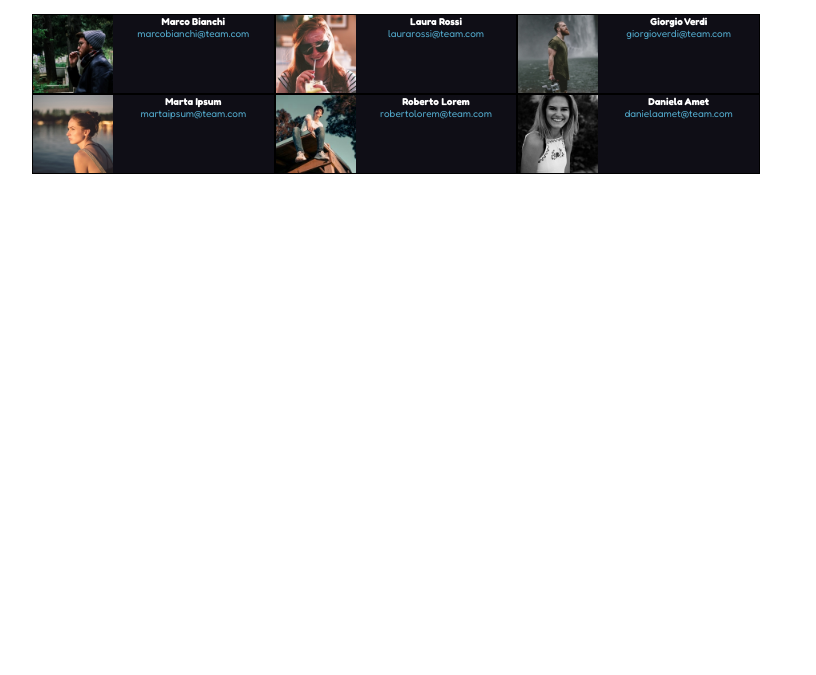
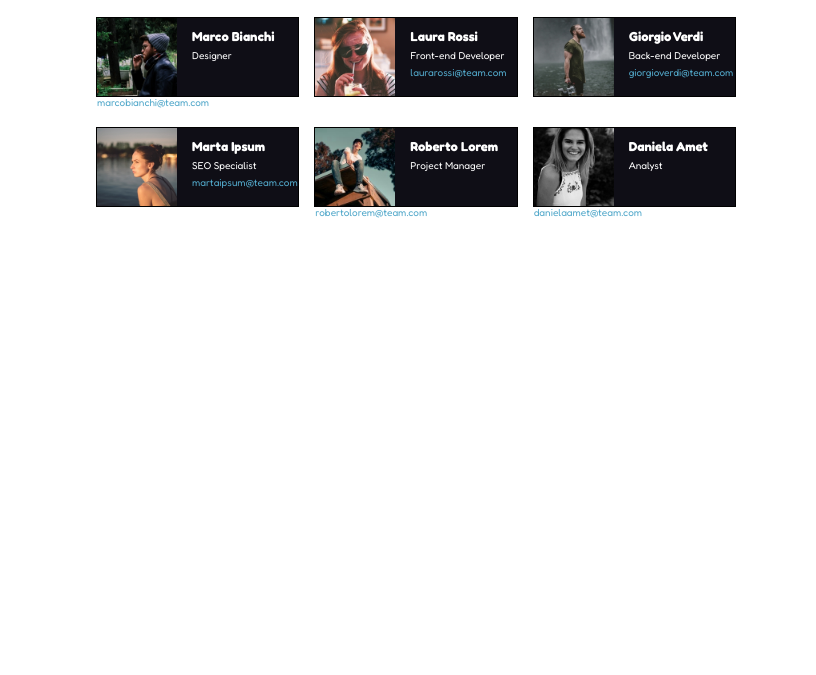
Before and after one commit to mattialicausi/html-css-float-cards, a plain HTML site: page index.html in a window 1280 px wide. Shown: the part 135-810 px from the top of the page, without its empty margins (224-1040 px from the left). Drawn offline with Linux system fonts and the light colour scheme.

Commit message:
corretto margin cards

```diff
--- a/css/style.css
+++ b/css/style.css
@@ -6,9 +6,9 @@
 }
 .contenitore{
     font-family: Fredoka;
-    text-align: center;
-    margin-left: 20%;
-    margin-right: 20%;
+    margin-left: 25%;
+    margin-right: 25%;
+    height: 800px;
 }
 /* modifico layout */
 main{
@@ -17,22 +17,36 @@ main{
 h1{
     color: rgb(212, 68, 112);
     margin-top: 10px;
+    font-size: 35px;
+    text-align: center;
+}
+.paragrafo{
+    text-align: center;
 }
 img{
     width: 80px;
     height: 100%;
     float: left;
+    margin-right: 15px;
+}
+.sottoparagrafo{
+    color: white;
+    font-size: 10px;
+    margin-bottom: 5px;
 }
 .rettangoli{
     border: 1px solid black;
     background-color: rgb(15, 14, 22);
-    width: calc((100% - 40px) / 3);
+    width: calc((100% - 30px) / 3);
     height: 80px;
     float: left;
+
 }
 h4{
-    font-size: 10px;
+    font-size: 13px;
     color: white;
+    margin-top: 10px;
+    margin-bottom: 5px;
 }
 #cards{
     margin-top: 20px;
@@ -44,9 +58,10 @@ h4{
     font-size: 10px;
     color: rgb(82, 168, 202);
 }
-.margine_detro{
-    margin-right: 10px;
+.margini-lati{
+    margin-left: 15px;
+    margin-right: 15px;
 }
-margine_alto{
-    margin-top: 10px;
+.margine_alto{
+    margin-top: 30px;
 }
--- a/index.html
+++ b/index.html
@@ -19,40 +19,57 @@
     <main>
         <!-- sezione 1 -->
         <section>
-            <p>Lorem ipsum dolor sit, amet consectetur adipisicing elit. Asperiores soluta ipsum voluptatum debitis architecto dolore pariatur possimus ducimus, reiciendis magni ullam fuga at quia voluptates? Quisquam repudiandae suscipit aliquid placeat.</p>
+            <p class="paragrafo">Lorem ipsum dolor sit, amet consectetur adipisicing elit. Asperiores soluta ipsum voluptatum debitis architecto dolore pariatur possimus ducimus, reiciendis magni ullam fuga at quia voluptates? Quisquam repudiandae suscipit aliquid placeat.</p>
         </section>
         <!-- sezione 2 -->
         <section id="cards">
-            <div class="rettangoli margine_destro">
+
+                <div class="rettangoli">
                     <img src="img/male1.png" alt="Marco Bianchi">
                     <h4>Marco Bianchi</h4>
+                    <p class="sottoparagrafo">Designer</p>
                     <p class="email">marcobianchi@team.com</p>
                 </div>
-            <div class="rettangoli margine_destro">
+
+                <div class="rettangoli margini-lati">
                     <img src="img/female1.png" alt="Laura Rossi">
                     <h4>Laura Rossi</h4>
+                    <p class="sottoparagrafo">Front-end Developer</p>
                     <p class="email">laurarossi@team.com</p>
                 </div>
+
+
                 <div class="rettangoli">
                          <img src="img/male2.png" alt="Giorgio Verdi">
                         <h4>Giorgio Verdi</h4>
+                        <p class="sottoparagrafo">Back-end Developer</p>
                         <p class="email">giorgioverdi@team.com</p>
                 </div>
-            <div class="rettangoli margine_destro margine_alto">
+
+
+                <div class="rettangoli margine_alto">
                     <img src="img/female2.png" alt="Marta Ipsum">
                     <h4>Marta Ipsum</h4>
+                    <p class="sottoparagrafo">SEO Specialist</p>
                     <p class="email">martaipsum@team.com</p>
+
                  </div>
-            <div class="rettangoli margine_destro margine_alto">
+
+                 <div class="rettangoli margine_alto margini-lati">
                      <img src="img/male3.png" alt="Roberto Lorem">
                     <h4>Roberto Lorem</h4>
+                    <p class="sottoparagrafo">Project Manager</p>
                     <p class="email">robertolorem@team.com</p>
                 </div>
+
+
                 <div class="rettangoli margine_alto">
                     <img src="img/female3.png" alt="Daniela Amet">
                      <h4>Daniela Amet</h4>
+                     <p class="sottoparagrafo">Analyst</p>
                      <p class="email">danielaamet@team.com</p>
                 </div>
+            </body>
         </section>
     </main>
     </div>
```
Lines whose indentation alone changed are shown as unchanged.
